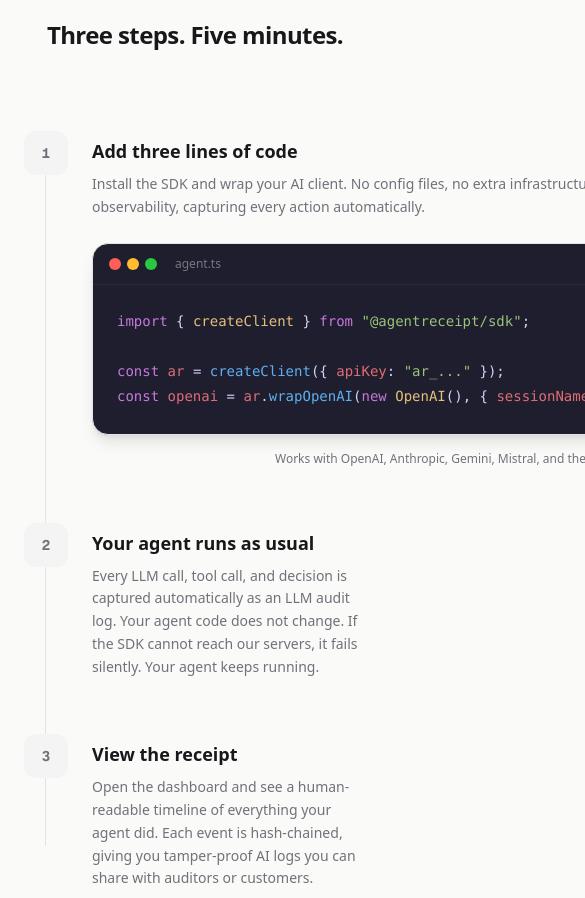
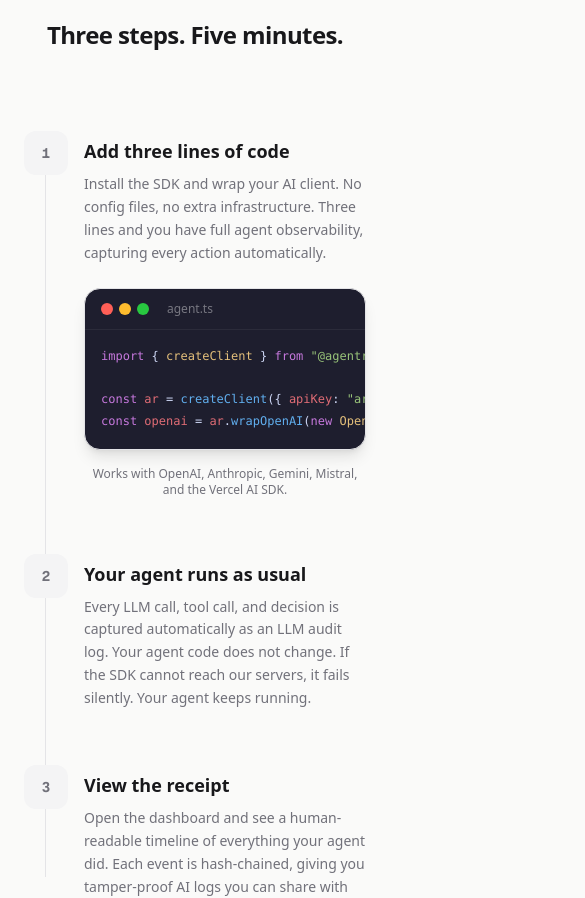
Before and after one commit to ramongalego/agent-receipt, a Next.js app: page / in a window 390 px wide. Shown: the part 2040-2938 px from the top of the page, 585 px wide, since content can reach past the window. Built offline with nearby package versions, Linux system fonts and the light colour scheme; no server answers.

Commit message:
Fixes code block on mobile

```diff
--- a/src/app/page.tsx
+++ b/src/app/page.tsx
@@ -228,11 +228,11 @@ export default function LandingPage() {
             <div className="absolute left-[21px] top-[44px] bottom-[44px] w-px bg-border" />
 
             {/* Step 1 */}
-            <div className="relative flex gap-6 pb-14">
+            <div className="relative flex gap-4 sm:gap-6 pb-14">
               <div className="relative z-10 flex h-11 w-11 shrink-0 items-center justify-center rounded-xl bg-muted font-mono text-sm font-bold text-muted-foreground">
                 1
               </div>
-              <div className="flex-1 pt-1.5">
+              <div className="min-w-0 flex-1 pt-1.5">
                 <h3 className="mb-2 text-lg font-semibold">
                   Add three lines of code
                 </h3>
@@ -248,7 +248,7 @@ export default function LandingPage() {
                     <div className="h-3 w-3 rounded-full bg-[#28c840]" />
                     <span className="ml-3 text-xs text-white/40">agent.ts</span>
                   </div>
-                  <pre className="p-6 font-mono text-sm leading-[1.8]">
+                  <pre className="overflow-x-auto p-4 sm:p-6 font-mono text-xs sm:text-sm leading-[1.8]">
                     <code>
                       <span className="text-[#c678dd]">import</span>
                       <span className="text-[#cdd6f4]">{" { "}</span>
@@ -297,7 +297,7 @@ export default function LandingPage() {
             </div>
 
             {/* Step 2 */}
-            <div className="relative flex gap-6 pb-14">
+            <div className="relative flex gap-4 sm:gap-6 pb-14">
               <div className="relative z-10 flex h-11 w-11 shrink-0 items-center justify-center rounded-xl bg-muted font-mono text-sm font-bold text-muted-foreground">
                 2
               </div>
@@ -315,7 +315,7 @@ export default function LandingPage() {
             </div>
 
             {/* Step 3 */}
-            <div className="relative flex gap-6">
+            <div className="relative flex gap-4 sm:gap-6">
               <div className="relative z-10 flex h-11 w-11 shrink-0 items-center justify-center rounded-xl bg-muted font-mono text-sm font-bold text-muted-foreground">
                 3
               </div>
```
